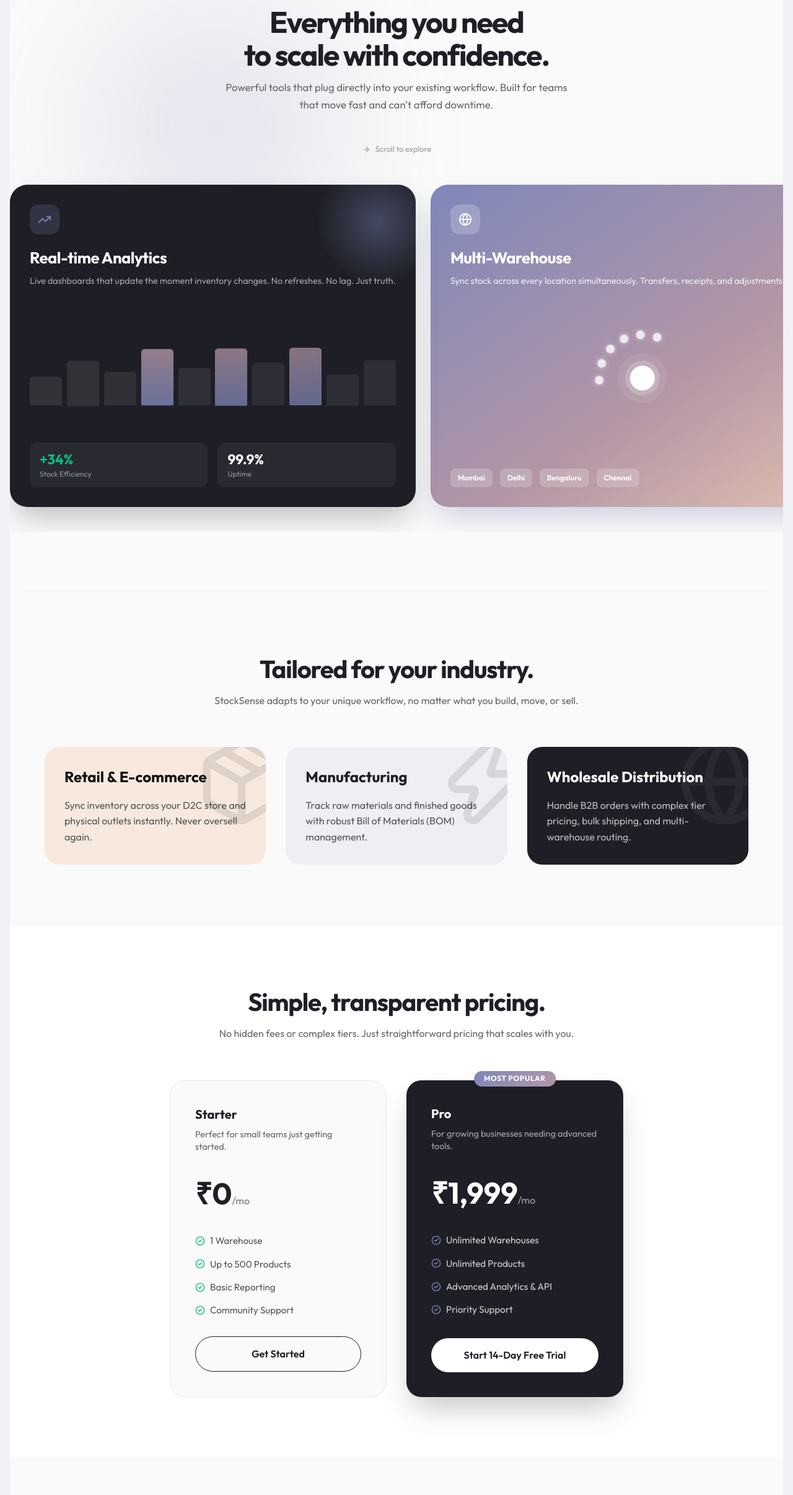
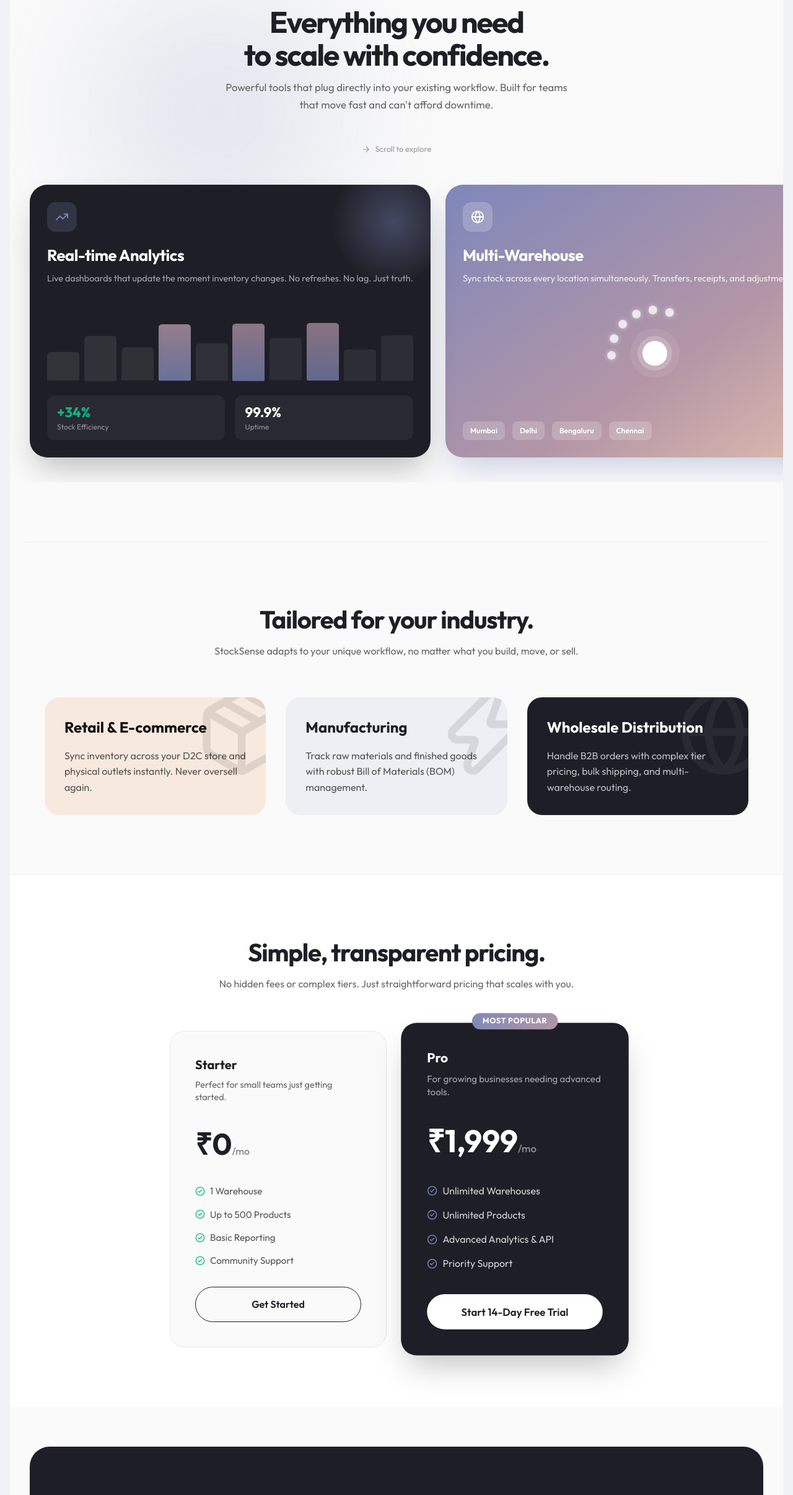
Before and after one commit to atharva081106/STOCK-SENSE, a Next.js app: page / in a window 1280 px wide. Shown: the part 1425-3837 px from the top of the page at 62% size. Built offline with nearby package versions, Linux system fonts and the light colour scheme; no server answers; the database is empty.

Commit message:
feat: perfected scroll animations and resized feature cards

```diff
--- a/src/app/page.js
+++ b/src/app/page.js
@@ -137,8 +137,8 @@ export default function LandingPage() {
 
             {/* Card 1 — Analytics */}
             <motion.div
-              initial={{ opacity: 0, x: 40 }} whileInView={{ opacity: 1, x: 0 }} viewport={{ once: true }} transition={{ duration: 0.6, delay: 0.1 }}
-              style={{ minWidth: '420px', height: '520px', background: '#1E1F26', borderRadius: '28px', padding: '2rem', display: 'flex', flexDirection: 'column', justifyContent: 'space-between', scrollSnapAlign: 'start', flexShrink: 0, position: 'relative', overflow: 'hidden', color: 'white', boxShadow: '0 25px 50px -12px rgba(30,31,38,0.3)' }}
+              initial={{ opacity: 0, x: 40, scale: 0.95 }} whileInView={{ opacity: 1, x: 0, scale: 1 }} viewport={{ once: false, amount: 0.3 }} transition={{ duration: 0.6, type: "spring", bounce: 0.3 }}
+              style={{ minWidth: '340px', height: '440px', background: '#1E1F26', borderRadius: '28px', padding: '1.75rem', display: 'flex', flexDirection: 'column', justifyContent: 'space-between', scrollSnapAlign: 'center', flexShrink: 0, position: 'relative', overflow: 'hidden', color: 'white', boxShadow: '0 25px 50px -12px rgba(30,31,38,0.3)' }}
             >
               {/* Glow orb */}
               <div style={{ position: 'absolute', top: '-40px', right: '-40px', width: '200px', height: '200px', background: 'radial-gradient(circle, rgba(126,135,186,0.4) 0%, transparent 70%)', borderRadius: '50%', pointerEvents: 'none' }} />
@@ -169,8 +169,8 @@ export default function LandingPage() {
 
             {/* Card 2 — Multi-Warehouse */}
             <motion.div
-              initial={{ opacity: 0, x: 40 }} whileInView={{ opacity: 1, x: 0 }} viewport={{ once: true }} transition={{ duration: 0.6, delay: 0.2 }}
-              style={{ minWidth: '420px', height: '520px', background: 'linear-gradient(145deg, #7E87BA 0%, #B496A6 60%, #E3C1AF 100%)', borderRadius: '28px', padding: '2rem', display: 'flex', flexDirection: 'column', justifyContent: 'space-between', scrollSnapAlign: 'start', flexShrink: 0, overflow: 'hidden', color: 'white', boxShadow: '0 25px 50px -12px rgba(126,135,186,0.4)' }}
+              initial={{ opacity: 0, x: 40, scale: 0.95 }} whileInView={{ opacity: 1, x: 0, scale: 1 }} viewport={{ once: false, amount: 0.3 }} transition={{ duration: 0.6, type: "spring", bounce: 0.3 }}
+              style={{ minWidth: '340px', height: '440px', background: 'linear-gradient(145deg, #7E87BA 0%, #B496A6 60%, #E3C1AF 100%)', borderRadius: '28px', padding: '1.75rem', display: 'flex', flexDirection: 'column', justifyContent: 'space-between', scrollSnapAlign: 'center', flexShrink: 0, overflow: 'hidden', color: 'white', boxShadow: '0 25px 50px -12px rgba(126,135,186,0.4)' }}
             >
               <div>
                 <div style={{ width: '48px', height: '48px', borderRadius: '14px', background: 'rgba(255,255,255,0.2)', display: 'flex', alignItems: 'center', justifyContent: 'center', marginBottom: '1.25rem' }}>
@@ -197,8 +197,8 @@ export default function LandingPage() {
 
             {/* Card 3 — Security */}
             <motion.div
-              initial={{ opacity: 0, x: 40 }} whileInView={{ opacity: 1, x: 0 }} viewport={{ once: true }} transition={{ duration: 0.6, delay: 0.3 }}
-              style={{ minWidth: '420px', height: '520px', background: '#F8E9DE', borderRadius: '28px', padding: '2rem', display: 'flex', flexDirection: 'column', justifyContent: 'space-between', scrollSnapAlign: 'start', flexShrink: 0, overflow: 'hidden', boxShadow: '0 25px 50px -12px rgba(0,0,0,0.08)' }}
+              initial={{ opacity: 0, x: 40, scale: 0.95 }} whileInView={{ opacity: 1, x: 0, scale: 1 }} viewport={{ once: false, amount: 0.3 }} transition={{ duration: 0.6, type: "spring", bounce: 0.3 }}
+              style={{ minWidth: '340px', height: '440px', background: '#F8E9DE', borderRadius: '28px', padding: '1.75rem', display: 'flex', flexDirection: 'column', justifyContent: 'space-between', scrollSnapAlign: 'center', flexShrink: 0, overflow: 'hidden', boxShadow: '0 25px 50px -12px rgba(0,0,0,0.08)' }}
             >
               <div>
                 <div style={{ width: '48px', height: '48px', borderRadius: '14px', background: 'white', display: 'flex', alignItems: 'center', justifyContent: 'center', marginBottom: '1.25rem', boxShadow: '0 2px 8px rgba(0,0,0,0.08)' }}>
@@ -227,8 +227,8 @@ export default function LandingPage() {
 
             {/* Card 4 — AI Forecasting */}
             <motion.div
-              initial={{ opacity: 0, x: 40 }} whileInView={{ opacity: 1, x: 0 }} viewport={{ once: true }} transition={{ duration: 0.6, delay: 0.4 }}
-              style={{ minWidth: '420px', height: '520px', background: 'white', borderRadius: '28px', padding: '2rem', display: 'flex', flexDirection: 'column', justifyContent: 'space-between', scrollSnapAlign: 'start', flexShrink: 0, overflow: 'hidden', border: '1px solid rgba(0,0,0,0.06)', boxShadow: '0 25px 50px -12px rgba(0,0,0,0.06)' }}
+              initial={{ opacity: 0, x: 40, scale: 0.95 }} whileInView={{ opacity: 1, x: 0, scale: 1 }} viewport={{ once: false, amount: 0.3 }} transition={{ duration: 0.6, type: "spring", bounce: 0.3 }}
+              style={{ minWidth: '340px', height: '440px', background: 'white', borderRadius: '28px', padding: '1.75rem', display: 'flex', flexDirection: 'column', justifyContent: 'space-between', scrollSnapAlign: 'center', flexShrink: 0, overflow: 'hidden', border: '1px solid rgba(0,0,0,0.06)', boxShadow: '0 25px 50px -12px rgba(0,0,0,0.06)' }}
             >
               <div>
                 <div style={{ width: '48px', height: '48px', borderRadius: '14px', background: 'rgba(126,135,186,0.1)', display: 'flex', alignItems: 'center', justifyContent: 'center', marginBottom: '1.25rem' }}>
@@ -288,7 +288,7 @@ export default function LandingPage() {
           <div style={{ display: 'grid', gridTemplateColumns: 'repeat(auto-fit, minmax(300px, 1fr))', gap: '2rem' }}>
             {/* Industry 1 */}
             <motion.div
-              initial={{ opacity: 0, scale: 0.95 }} whileInView={{ opacity: 1, scale: 1 }} viewport={{ once: true }} transition={{ duration: 0.5, delay: 0.1 }}
+              initial={{ opacity: 0, y: 30, scale: 0.95 }} whileInView={{ opacity: 1, y: 0, scale: 1 }} viewport={{ once: false, amount: 0.3 }} transition={{ duration: 0.5, type: "spring", bounce: 0.4 }}
               style={{ background: '#F8E9DE', padding: '2rem', borderRadius: '24px', position: 'relative', overflow: 'hidden' }}
             >
               <div style={{ position: 'absolute', top: '-10%', right: '-10%', opacity: 0.1 }}>
@@ -300,7 +300,7 @@ export default function LandingPage() {
 
             {/* Industry 2 */}
             <motion.div
-              initial={{ opacity: 0, scale: 0.95 }} whileInView={{ opacity: 1, scale: 1 }} viewport={{ once: true }} transition={{ duration: 0.5, delay: 0.2 }}
+              initial={{ opacity: 0, y: 30, scale: 0.95 }} whileInView={{ opacity: 1, y: 0, scale: 1 }} viewport={{ once: false, amount: 0.3 }} transition={{ duration: 0.5, type: "spring", bounce: 0.4, delay: 0.1 }}
               style={{ background: 'rgba(126, 135, 186, 0.1)', padding: '2rem', borderRadius: '24px', position: 'relative', overflow: 'hidden' }}
             >
               <div style={{ position: 'absolute', top: '-10%', right: '-10%', opacity: 0.1 }}>
@@ -312,7 +312,7 @@ export default function LandingPage() {
 
             {/* Industry 3 */}
             <motion.div
-              initial={{ opacity: 0, scale: 0.95 }} whileInView={{ opacity: 1, scale: 1 }} viewport={{ once: true }} transition={{ duration: 0.5, delay: 0.3 }}
+              initial={{ opacity: 0, y: 30, scale: 0.95 }} whileInView={{ opacity: 1, y: 0, scale: 1 }} viewport={{ once: false, amount: 0.3 }} transition={{ duration: 0.5, type: "spring", bounce: 0.4, delay: 0.2 }}
               style={{ background: '#1E1F26', color: 'white', padding: '2rem', borderRadius: '24px', position: 'relative', overflow: 'hidden' }}
             >
               <div style={{ position: 'absolute', top: '-10%', right: '-10%', opacity: 0.05 }}>
@@ -338,7 +338,7 @@ export default function LandingPage() {
             <div style={{ display: 'flex', justifyContent: 'center', gap: '2rem', flexWrap: 'wrap' }}>
               {/* Starter Tier */}
               <motion.div
-                initial={{ opacity: 0, y: 20 }} whileInView={{ opacity: 1, y: 0 }} viewport={{ once: true }} transition={{ duration: 0.5, delay: 0.1 }}
+                initial={{ opacity: 0, y: 30, scale: 0.95 }} whileInView={{ opacity: 1, y: 0, scale: 1 }} viewport={{ once: false, amount: 0.2 }} transition={{ duration: 0.5, type: "spring", bounce: 0.4 }}
                 style={{ background: '#FAFAFA', border: '1px solid #E5E7EB', borderRadius: '24px', padding: '2.5rem', width: '100%', maxWidth: '350px', display: 'flex', flexDirection: 'column' }}
               >
                 <h3 style={{ fontSize: '1.25rem', fontWeight: 700, color: '#1E1F26' }}>Starter</h3>
@@ -355,8 +355,8 @@ export default function LandingPage() {
 
               {/* Pro Tier (Highlighted) */}
               <motion.div
-                initial={{ opacity: 0, y: 20 }} whileInView={{ opacity: 1, y: 0 }} viewport={{ once: true }} transition={{ duration: 0.5, delay: 0.2 }}
-                style={{ background: '#1E1F26', color: 'white', borderRadius: '24px', padding: '2.5rem', width: '100%', maxWidth: '350px', display: 'flex', flexDirection: 'column', transform: 'scale(1.05)', boxShadow: '0 25px 50px -12px rgba(0, 0, 0, 0.25)', position: 'relative' }}
+                initial={{ opacity: 0, y: 30, scale: 0.95 }} whileInView={{ opacity: 1, y: 0, scale: 1.05 }} viewport={{ once: false, amount: 0.2 }} transition={{ duration: 0.5, type: "spring", bounce: 0.4, delay: 0.1 }}
+                style={{ background: '#1E1F26', color: 'white', borderRadius: '24px', padding: '2.5rem', width: '100%', maxWidth: '350px', display: 'flex', flexDirection: 'column', boxShadow: '0 25px 50px -12px rgba(0, 0, 0, 0.25)', position: 'relative' }}
               >
                 <div style={{ position: 'absolute', top: '-15px', left: '50%', transform: 'translateX(-50%)', background: 'linear-gradient(135deg, #7E87BA 0%, #B496A6 100%)', color: 'white', padding: '0.25rem 1rem', borderRadius: '999px', fontSize: '0.75rem', fontWeight: 700, letterSpacing: '0.05em', textTransform: 'uppercase' }}>Most Popular</div>
 
```
